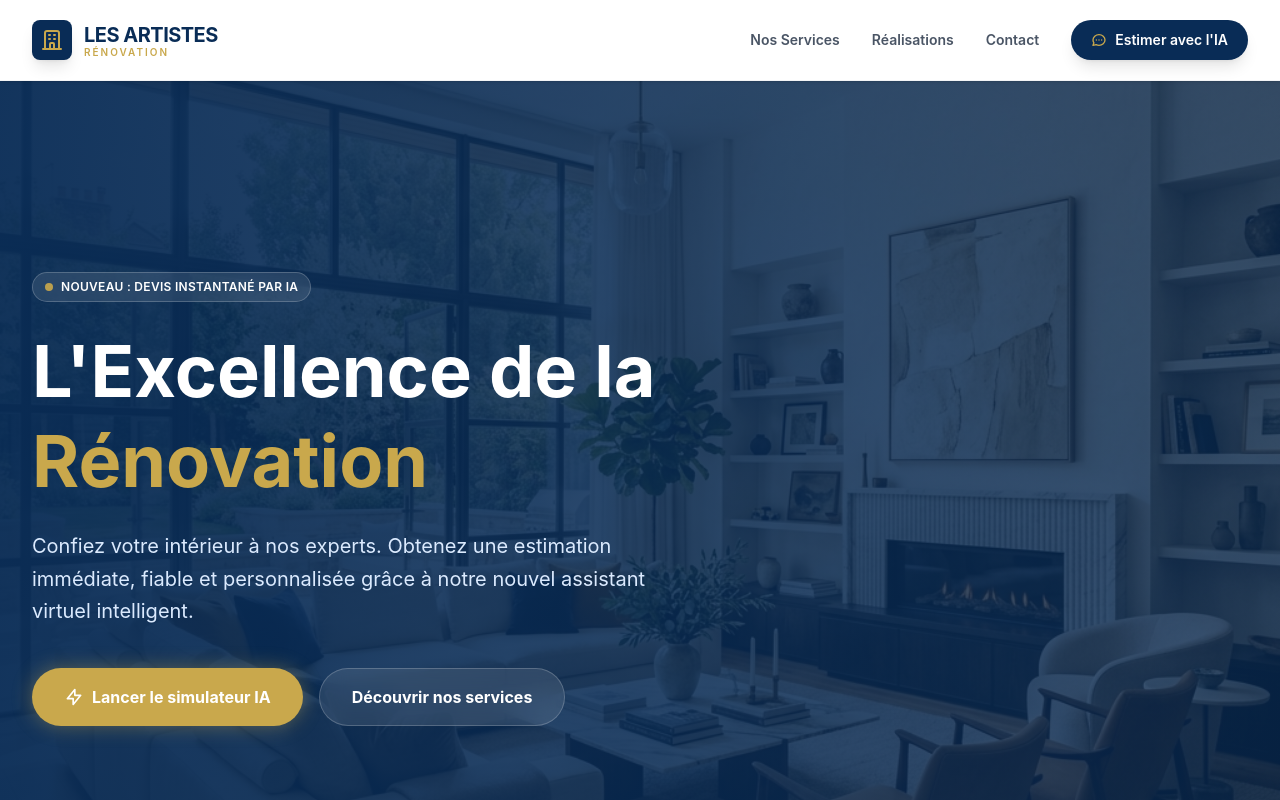
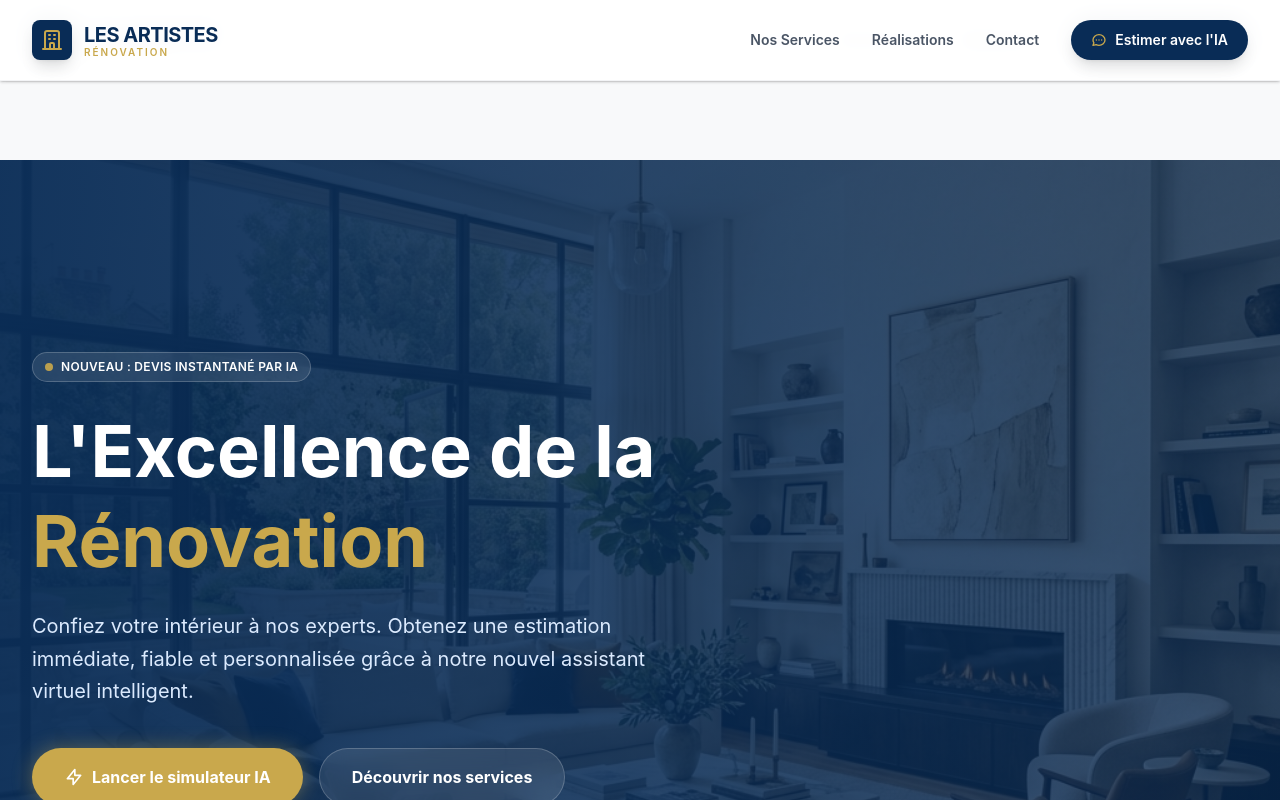
Before and after one commit to Safaa-Ettalhi/R-novation, a Next.js app: page / in a window 1280 px wide. Shown: the top 800 px of the page. Built offline with nearby package versions, Linux system fonts and the light colour scheme.

Commit message:
Update layout component with new metadata and add Navbar

```diff
--- a/src/app/layout.tsx
+++ b/src/app/layout.tsx
@@ -1,6 +1,7 @@
 import type { Metadata } from "next";
 import { Geist, Geist_Mono } from "next/font/google";
 import "./globals.css";
+import Navbar from "@/components/Layout/Navbar";
 
 const geistSans = Geist({
   variable: "--font-geist-sans",
@@ -13,8 +14,9 @@ const geistMono = Geist_Mono({
 });
 
 export const metadata: Metadata = {
-  title: "Create Next App",
-  description: "Generated by create next app",
+  title: "Les Artistes Rénov",
+  description:
+    "Estimation et rénovation : assistant IA et mise en relation avec des artisans.",
 };
 
 export default function RootLayout({
@@ -24,10 +26,13 @@ export default function RootLayout({
 }>) {
   return (
     <html
-      lang="en"
+      lang="fr"
       className={`${geistSans.variable} ${geistMono.variable} h-full antialiased`}
     >
-      <body className="min-h-full flex flex-col">{children}</body>
+      <body className="min-h-full flex flex-col">
+        <Navbar />
+        <div className="flex-1 flex flex-col min-h-0 pt-20">{children}</div>
+      </body>
     </html>
   );
 }
```
